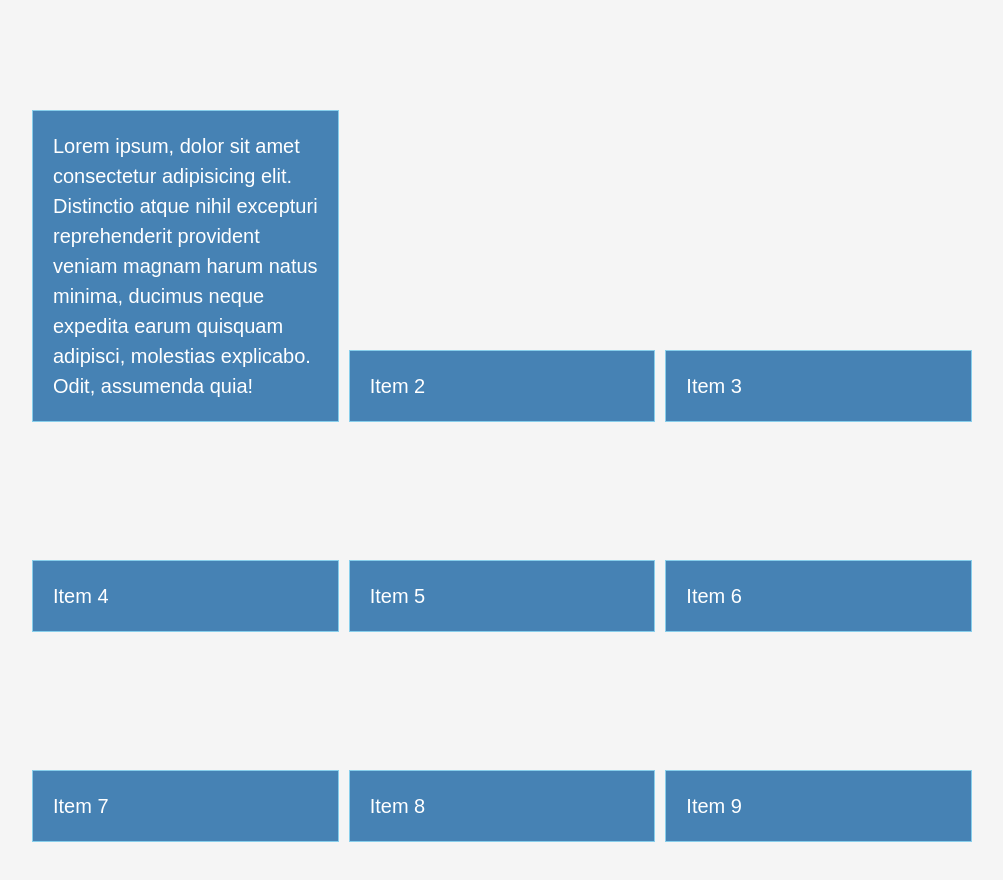
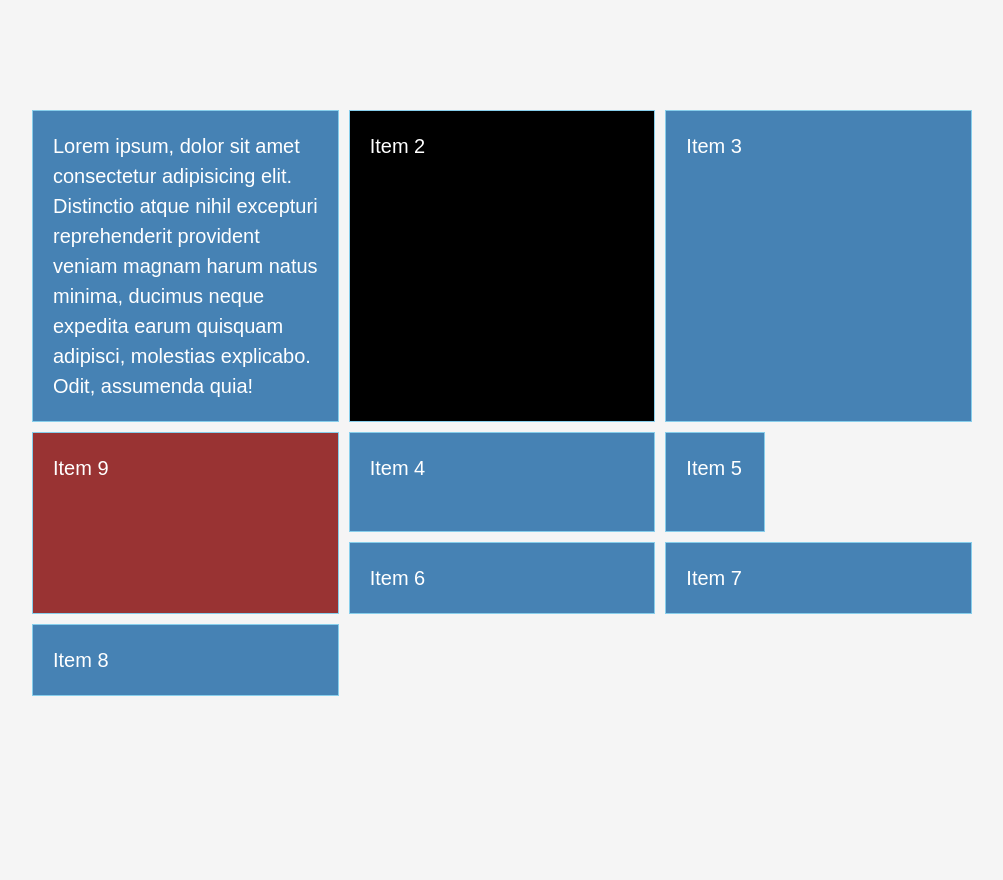
Before and after one commit to amv1017/youtube-traversy-grid-crash-course-2022, a website built with Vite: page first-sandbox/index.html in a window 1280 px wide. Shown: the whole page, without its empty margins (138-1141 px from the left). After the commit the page ends 806 px from the top, so only its background shows below. Built offline with nearby package versions, Linux system fonts and the light colour scheme.

Commit message:
grid span

```diff
--- a/first-sandbox/style.css
+++ b/first-sandbox/style.css
@@ -19,8 +19,6 @@ body {
   display: grid;
   grid-template-columns: repeat(3, 1fr);
   gap: 10px;
-  align-items: end;
-  grid-auto-rows: minmax(200px, auto);
 }
 
 .item {
@@ -30,3 +28,19 @@ body {
   padding: 20px;
   border: skyblue 1px solid;
 }
+
+.item:nth-of-type(2) {
+  background: #000;
+  grid-column: 2 / 3;
+}
+
+.item:nth-of-type(5) {
+  height: 100px;
+  width: 100px;
+  align-self: center;
+}
+
+.item:nth-of-type(9) {
+  background: #933;
+  grid-row: 2 / 4;
+}
```
